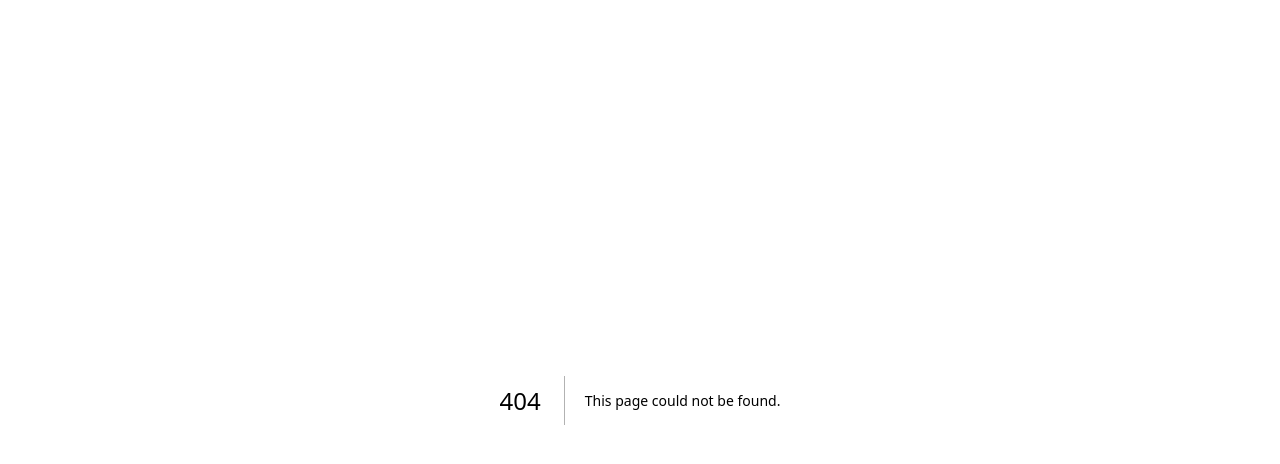
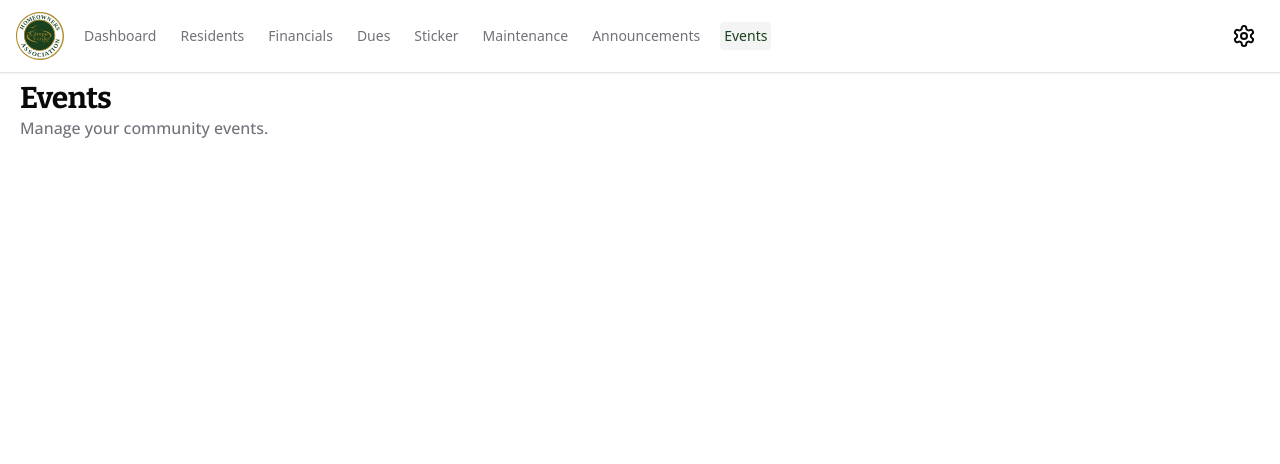
Before and after one commit to markhuz1925/campo-verde-hoa, a Next.js app: page /events in a window 1280 px wide. Before the commit this address had no page. Shown: the top 464 px of the page. Built offline with nearby package versions, Linux system fonts and the light colour scheme.

Commit message:
Create Events page.

```diff
--- /dev/null
+++ b/app/(platform)/(dashboard)/events/page.tsx
@@ -0,0 +1,9 @@
+import { PageHeading } from "@/components/page-heading";
+
+export default function EventsPage() {
+  return (
+    <div className="pt-20 px-5">
+      <PageHeading title="Events" description="Manage your community events." />
+    </div>
+  );
+}
```
